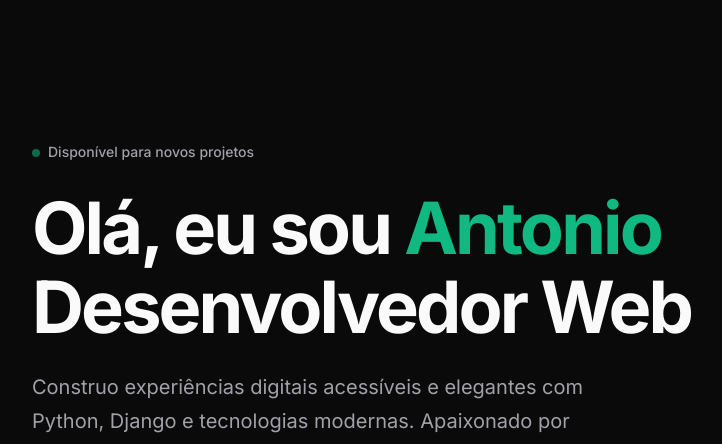
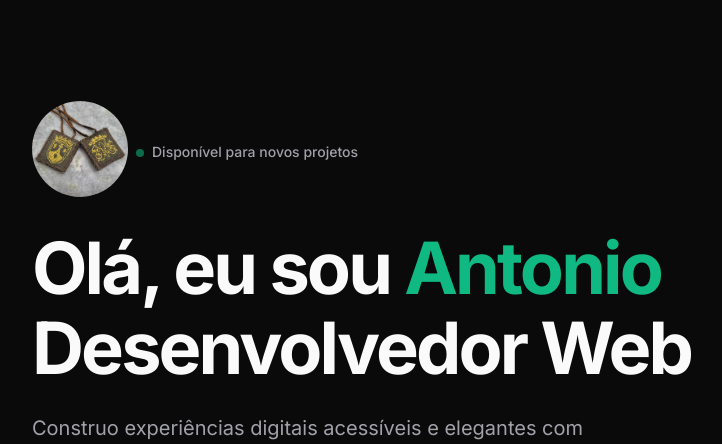
Before and after one commit to hanneschjr/django-pjt, a Django app: page / in a window 1280 px wide. Shown: the part 81-525 px from the top of the page, without its empty margins (40-762 px from the left). Run offline with Django 5.2, Linux system fonts and the light colour scheme.

Commit message:
Colocando uma foto no perfil

```diff
--- a/portifolio/static/css/home.css
+++ b/portifolio/static/css/home.css
@@ -7,6 +7,14 @@
     justify-content: center;
     opacity: 0;
     animation: fadeInUp 0.8s ease forwards;
+}
+
+.hero-profile-image {
+    width: 96px;
+    height: 96px;
+    border-radius: 50%;
+    overflow: hidden;
+    flex-shrink: 0;
 }
 
 .hero-tag {
@@ -23,6 +31,7 @@
     border-radius: 50%;
     animation: pulse 2s infinite;
 }
+
 
 @keyframes pulse {
     0%, 100% { opacity: 1; }
--- a/portifolio/templates/home.html
+++ b/portifolio/templates/home.html
@@ -1,4 +1,5 @@
 {% extends 'base.html' %}
+{% load static %}
 
 {% block title %}Antonio | Desenvolvedor Web{% endblock %}
 
@@ -6,6 +7,9 @@
     <!-- Hero Section -->
     <section class="hero">
         <div class="hero-tag">
+            <div>
+                <img src="{% static 'img/escapulario.png' %}" alt="Antonio" class="hero-profile-image">
+            </div>
             <div class="dot"></div>
             <span>Disponível para novos projetos</span>
         </div>
```
Also changed, not shown: portifolio/static/img/escapulario.png (added).
